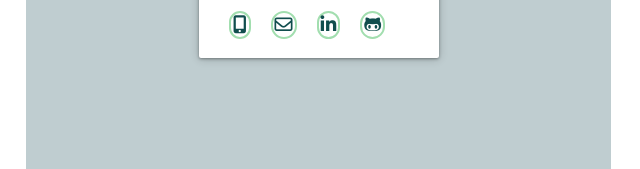
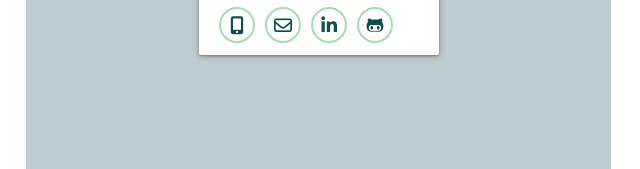
Before and after one commit to Adalab/project-promo-r-module-2-team-1, a website: page src/html/profile-cards.html in a window 1280 px wide. Shown: the part 631-800 px from the top of the page, 629-1269 px from the left. Drawn offline with nearby package versions, Linux system fonts and the light colour scheme; files that its build step writes are made by us from their sources; files whose address does not match are found by name.

Commit message:
nav styles preview section

```diff
--- a/src/html/partials/profile-cards-preview.html
+++ b/src/html/partials/profile-cards-preview.html
@@ -8,10 +8,10 @@
        <div class="js-image image"></div>
         <nav class="js-nav nav">
             <ul class="js-nav__ul nav__ul">
-                <li><a href="" class="js-nav__li1 nav__li"><i class="fa-solid fa-mobile-screen-button"></i></a></li>
-                <li><a href="" class="js-nav__li2 nav__li"><i class="fa-regular fa-envelope"></i></a></li>
-                <li><a href="" class="js-nav__li3 nav__li"><i class="fa-brands fa-linkedin-in"></i></a></li>
-                <li><a href="" class="js-nav__li4 nav__li"><i class="fa-brands fa-github-alt"></i></a></li>
+                <li class="js-nav__li1 nav__li"><a href="" class="nav__icon"><i class="fa-solid fa-mobile-screen-button"></i></a></li>
+                <li class="js-nav__li2 nav__li"><a href="" class="nav__icon"><i class="fa-regular fa-envelope"></i></a></li>
+                <li class="js-nav__li3 nav__li"><a href="" class="nav__icon"><i class="fa-brands fa-linkedin-in"></i></a></li>
+                <li class="js-nav__li4 nav__li"><a href="" class="nav__icon"><i class="fa-brands fa-github-alt"></i></a></li>
             </ul>
         </nav>
     </article>
--- a/src/scss/layout/_profile-cards-preview.scss
+++ b/src/scss/layout/_profile-cards-preview.scss
@@ -64,27 +64,31 @@
 }
 
 .nav {
+margin-left: 20px;
+
   &__ul {
     display: flex;
     flex-direction: row;
-    justify-items: center;
-    justify-content: space-around;
-    margin-right: 69.5px;
-    margin-left: 20px;
-    margin-top: 18px;
-    margin-bottom: 12px;
-  }
-  &__li {
-    color: $color-dark-green;
-    font-size: 18px;
-    min-width: 32px;
-    height: 32px;
-    margin: 0 10px;
-    border: solid 2px $color-hospital-green;
-    border-radius: 16px;
-    padding: 2px 2px 2px 2px;
+     align-items: center;
+     gap:10px;
 
   }
+
+&__li{
+  width: 32px;
+  height: 32px;
+  border-radius: 50%;
+  border: solid 2px $color-hospital-green;
+  display: flex;
+  align-items: center;
+  justify-content: center;
+
+}
+
+  &__icon{
+  font-size: 18px;
+  color: $color-dark-green;
+}
 }
 
 @media all and (min-width: 768px) {
```
